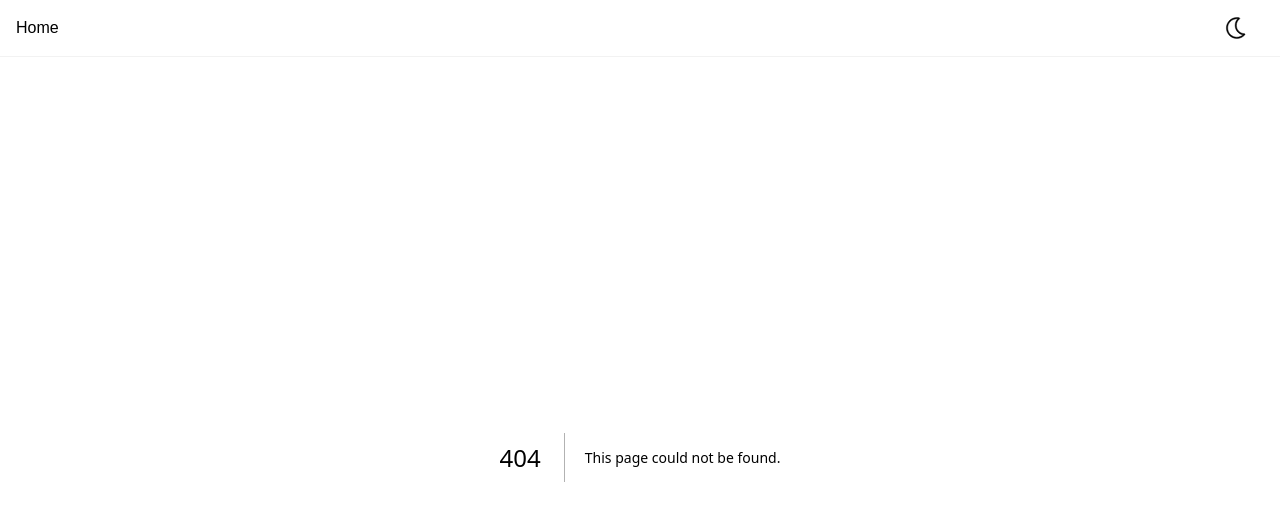
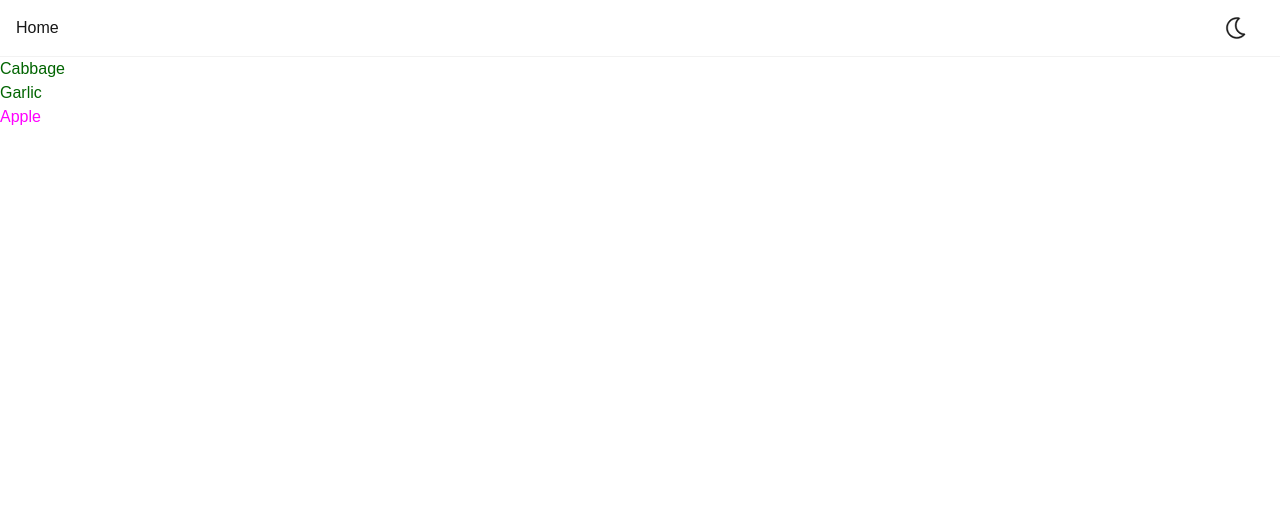
Before and after one commit to Sujal-Vanjare/react-learn, a Next.js app: page /conditional-rendering in a window 1280 px wide. Before the commit this address had no page. Shown: the top 520 px of the page. Built offline with nearby package versions, Linux system fonts and the light colour scheme.

Commit message:
conditional rendering

```diff
--- /dev/null
+++ b/src/app/conditional-rendering/page.jsx
@@ -0,0 +1,20 @@
+const products = [
+  { title: "Cabbage", isFruit: false, id: 1 },
+  { title: "Garlic", isFruit: false, id: 2 },
+  { title: "Apple", isFruit: true, id: 3 },
+];
+
+export default function ShoppingList() {
+  const listItems = products.map((product) => (
+    <li
+      key={product.id}
+      style={{
+        color: product.isFruit ? "magenta" : "darkgreen",
+      }}
+    >
+      {product.title}
+    </li>
+  ));
+
+  return <ul>{listItems}</ul>;
+}
```
